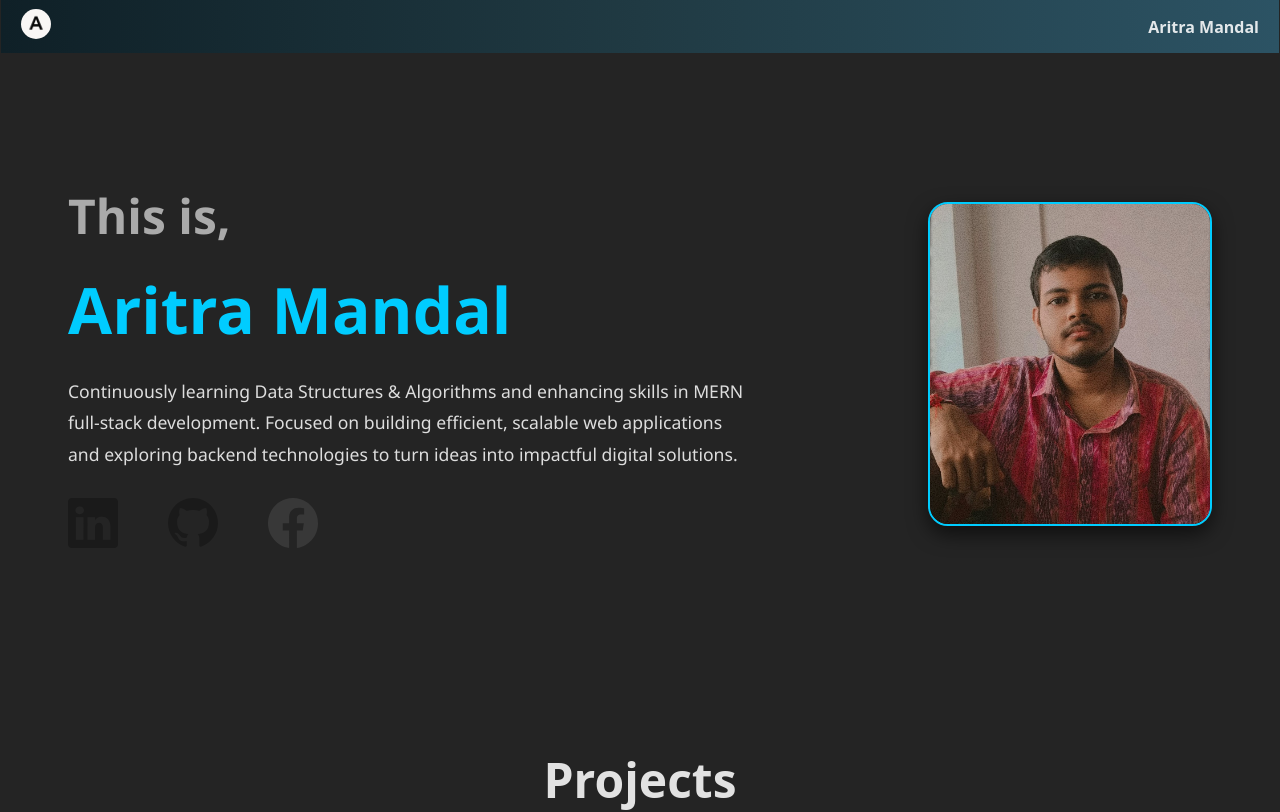
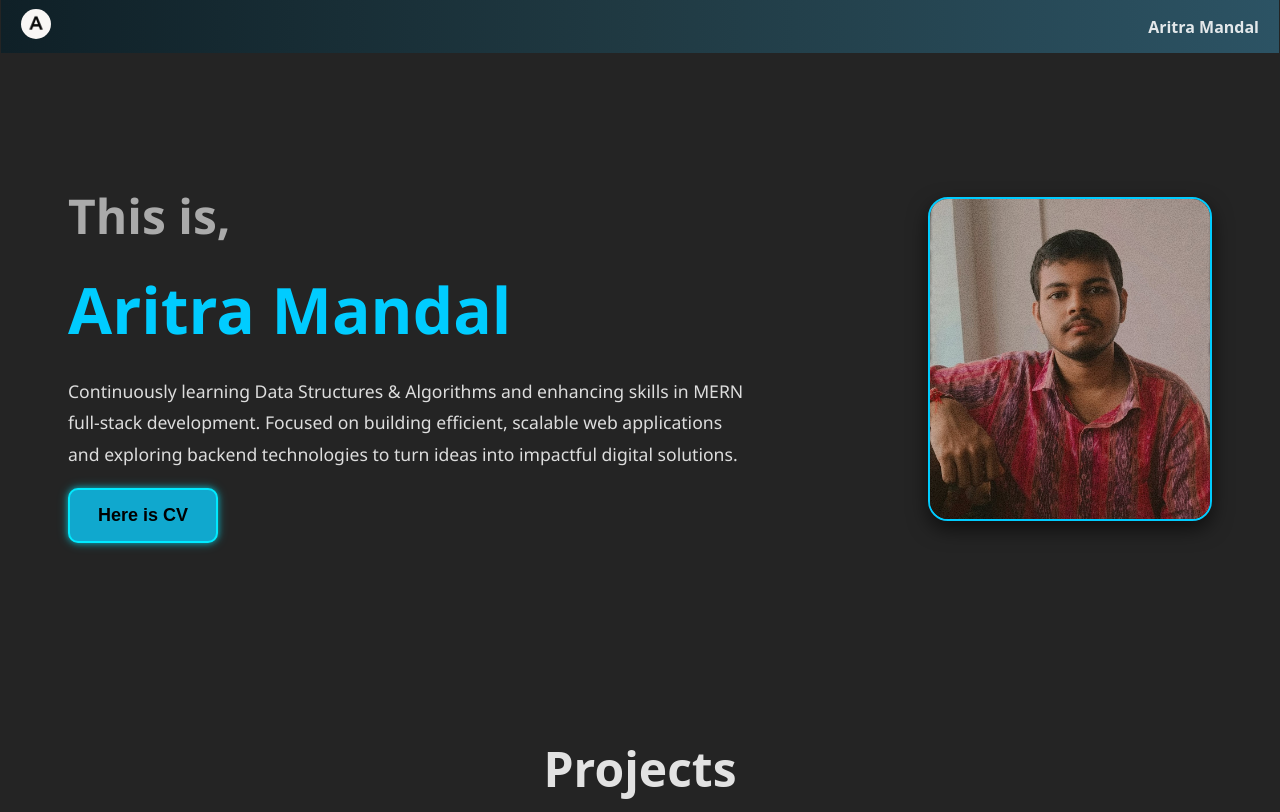
Before and after one commit to ARITRA2004/AritraMandal.com, a React (Vite) app: page / in a window 1280 px wide. Shown: the top 812 px of the page. Built offline with nearby package versions, Linux system fonts and the light colour scheme.

Commit message:
add the cv

```diff
--- a/package.json
+++ b/package.json
@@ -12,7 +12,8 @@
   "dependencies": {
     "@vercel/analytics": "^1.5.0",
     "react": "^19.1.0",
-    "react-dom": "^19.1.0"
+    "react-dom": "^19.1.0",
+    "react-router-dom": "^7.12.0"
   },
   "devDependencies": {
     "@eslint/js": "^9.25.0",
--- a/src/WhoiAm/WhoAMI.jsx
+++ b/src/WhoiAm/WhoAMI.jsx
@@ -1,4 +1,5 @@
 import "./styles.css";
+import { Link } from "react-router-dom";
 
 const WhoAMI = () => {
   return (
@@ -13,8 +14,8 @@ const WhoAMI = () => {
         fontFamily: "'Segoe UI', Tahoma, Geneva, Verdana, sans-serif",
         borderRadius: "15px",
         gap: "40px",
-        marginTop:"120px",
-        marginBottom:"130px"
+        marginTop: "120px",
+        marginBottom: "130px",
       }}
     >
       <div className="intro-text">
@@ -30,46 +31,10 @@ const WhoAMI = () => {
           scalable web applications and exploring backend technologies to turn
           ideas into impactful digital solutions.
         </p>
-        <div className="svgs">
-          <a href="https://www.linkedin.com/in/aritra-mandal-136b5b217/">
-            <svg
-              xmlns="https://www.linkedin.com/in/aritra-mandal-136b5b217/"
-              width="50"
-              height="50"
-              fill="currentColor"
-              class="bi bi-linkedin"
-              viewBox="0 0 16 16"
-            >
-              <path d="M0 1.146C0 .513.526 0 1.175 0h13.65C15.474 0 16 .513 16 1.146v13.708c0 .633-.526 1.146-1.175 1.146H1.175C.526 16 0 15.487 0 14.854zm4.943 12.248V6.169H2.542v7.225zm-1.2-8.212c.837 0 1.358-.554 1.358-1.248-.015-.709-.52-1.248-1.342-1.248S2.4 3.226 2.4 3.934c0 .694.521 1.248 1.327 1.248zm4.908 8.212V9.359c0-.216.016-.432.08-.586.173-.431.568-.878 1.232-.878.869 0 1.216.662 1.216 1.634v3.865h2.401V9.25c0-2.22-1.184-3.252-2.764-3.252-1.274 0-1.845.7-2.165 1.193v.025h-.016l.016-.025V6.169h-2.4c.03.678 0 7.225 0 7.225z" />
-            </svg>
+        <div className="resume">
+          <a href="/Aritra_CV.pdf" target="_blank" rel="noopener noreferrer">
+            <button className="cv-button">Here is CV</button>
           </a>
-          <a href="https://github.com/ARITRA2004">
-            <svg
-              xmlns="http://www.w3.org/2000/svg"
-              width="50"
-              height="50"
-              fill="currentColor"
-              class="bi bi-github"
-              viewBox="0 0 16 16"
-            >
-              <path d="M8 0C3.58 0 0 3.58 0 8c0 3.54 2.29 6.53 5.47 7.59.4.07.55-.17.55-.38 0-.19-.01-.82-.01-1.49-2.01.37-2.53-.49-2.69-.94-.09-.23-.48-.94-.82-1.13-.28-.15-.68-.52-.01-.53.63-.01 1.08.58 1.23.82.72 1.21 1.87.87 2.33.66.07-.52.28-.87.51-1.07-1.78-.2-3.64-.89-3.64-3.95 0-.87.31-1.59.82-2.15-.08-.2-.36-1.02.08-2.12 0 0 .67-.21 2.2.82.64-.18 1.32-.27 2-.27s1.36.09 2 .27c1.53-1.04 2.2-.82 2.2-.82.44 1.1.16 1.92.08 2.12.51.56.82 1.27.82 2.15 0 3.07-1.87 3.75-3.65 3.95.29.25.54.73.54 1.48 0 1.07-.01 1.93-.01 2.2 0 .21.15.46.55.38A8.01 8.01 0 0 0 16 8c0-4.42-3.58-8-8-8" />
-            </svg>
-          </a>
-          <a href="">
-            <svg
-              xmlns="http://www.w3.org/2000/svg"
-              width="50"
-              height="50"
-              fill="currentColor"
-              class="bi bi-facebook"
-              viewBox="0 0 16 16"
-            >
-              <path d="M16 8.049c0-4.446-3.582-8.05-8-8.05C3.58 0-.002 3.603-.002 8.05c0 4.017 2.926 7.347 6.75 7.951v-5.625h-2.03V8.05H6.75V6.275c0-2.017 1.195-3.131 3.022-3.131.876 0 1.791.157 1.791.157v1.98h-1.009c-.993 0-1.303.621-1.303 1.258v1.51h2.218l-.354 2.326H9.25V16c3.824-.604 6.75-3.934 6.75-7.951" />
-            </svg>
-          </a>
-        </div>
-        <div className="resume">
-
         </div>
       </div>
       <div className="intro-image">
--- a/src/WhoiAm/styles.css
+++ b/src/WhoiAm/styles.css
@@ -54,6 +54,25 @@
   .svgs svg:hover{
     cursor: pointer;
   }
+
+  .cv-button{
+    height: 55px;
+    width: 150px;
+    border: 2px solid #00eaff;
+    box-shadow:
+    0 0 6px rgba(0, 234, 255, 0.6),
+    0 0 12px rgba(0, 234, 255, 0.3);
+    background-color: #10a8ce;
+    border-radius: 10px;
+    color: rgb(0, 0, 0);
+    font-weight: 550;
+    font-size:large ;
+  }
+
+  .cv-button:hover{
+    cursor: pointer;
+  }
+
   /* Responsive (optional) */
   @media (max-width: 768px) {
     .intro-container {
```
Also changed, not shown: 2 other files (tests, documents, lock files or other folders).
